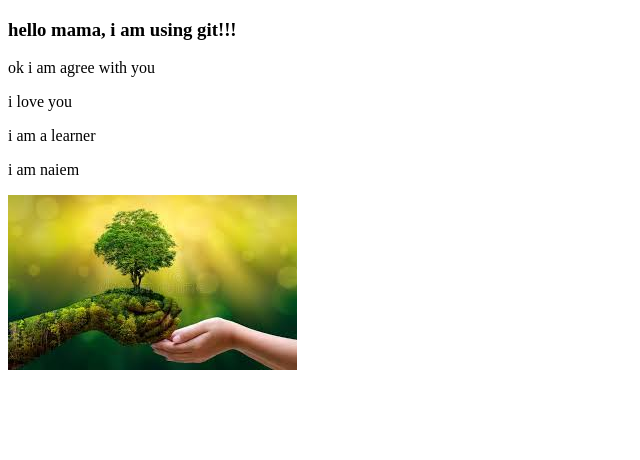
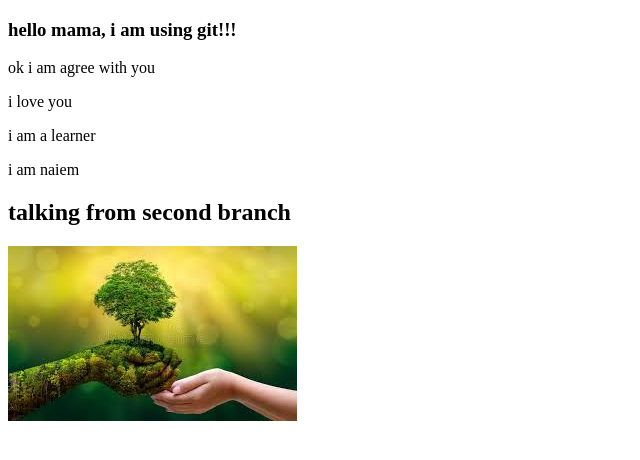
Before and after one commit to Fatema-Tuz-Zohora/my-first-website, a plain HTML site: page index.html in a window 1280 px wide. Shown: the whole page, without its empty margins (0-640 px from the left). Drawn offline with Linux system fonts and the light colour scheme.

Commit message:
first commit adding

```diff
--- a/index.html
+++ b/index.html
@@ -11,6 +11,7 @@
     <p>i love you</p>
     <p>i am a learner</p>
     <p>i am naiem</p>
+    <h2>talking from second branch</h2>
     <img src="nature.jpeg">
 </body>
 </html>
```
